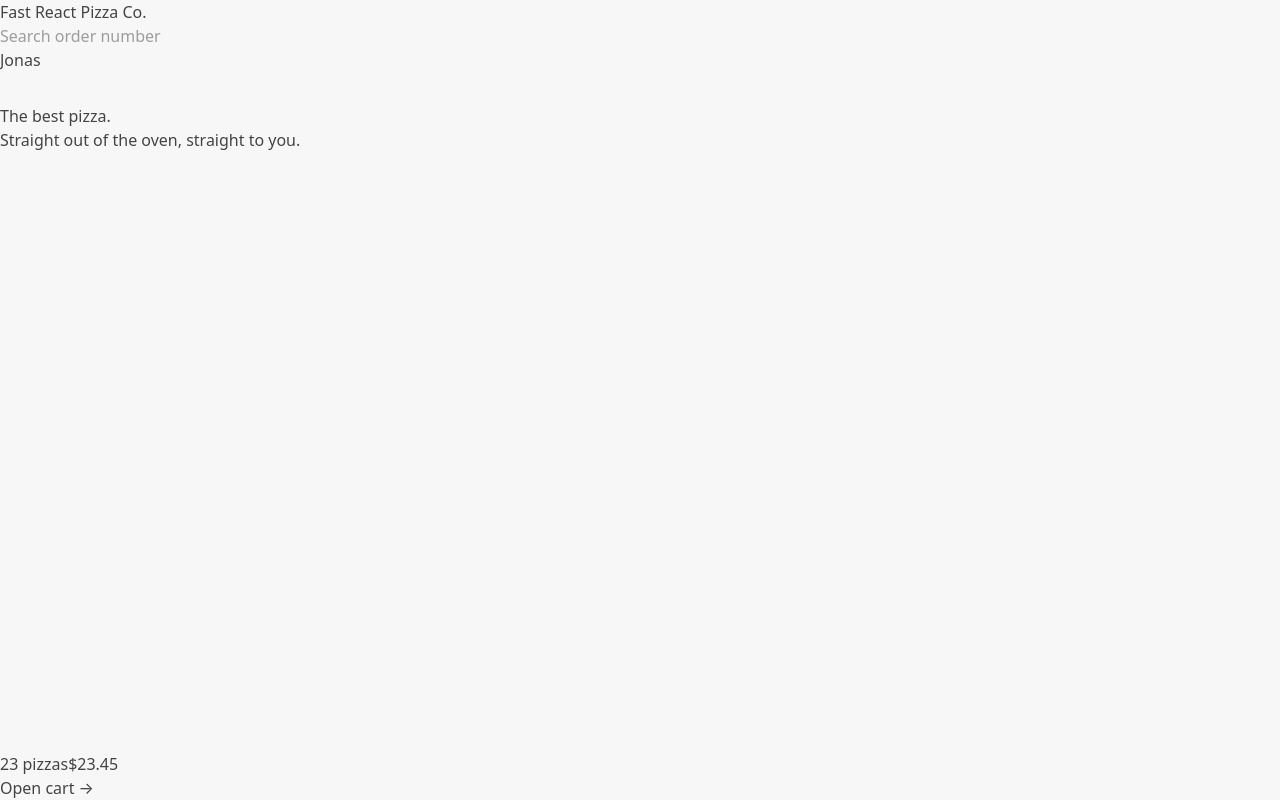
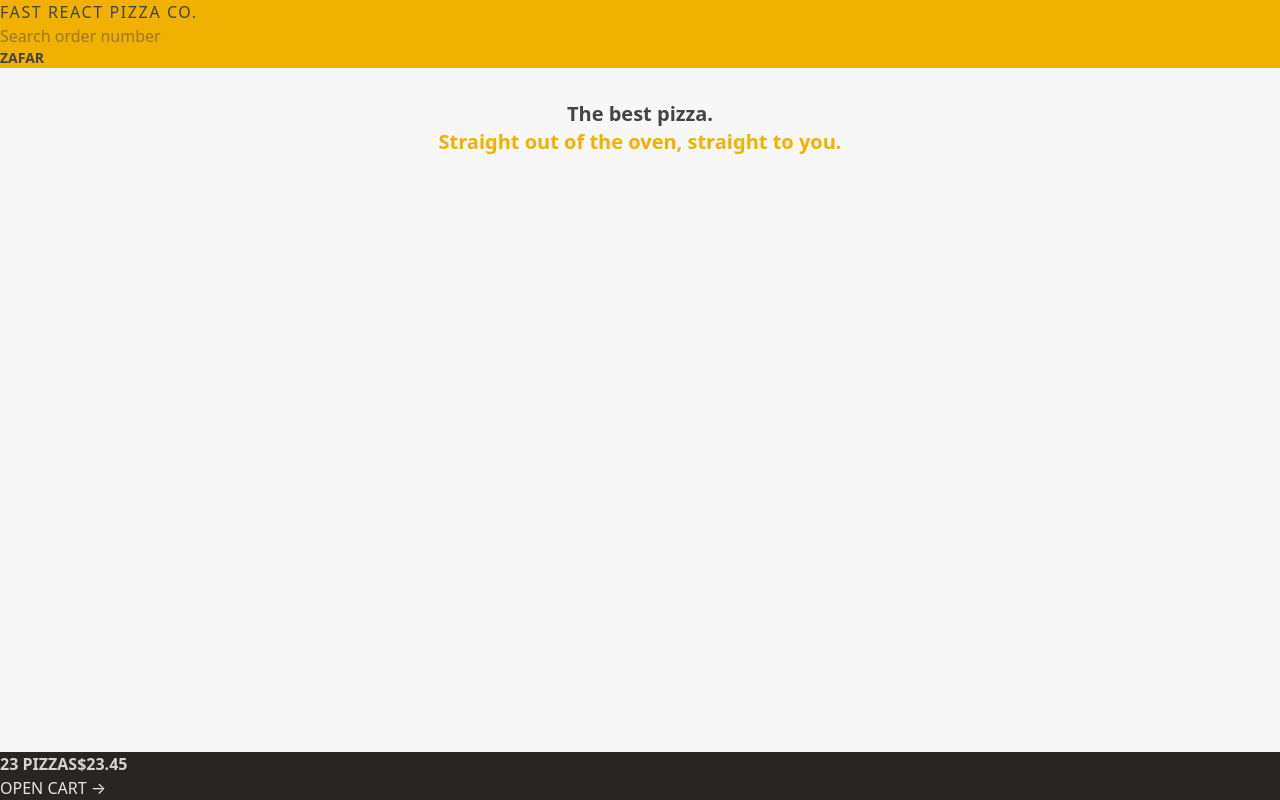
Before and after one commit to mdaz78/fast-react-pizza, a React (Vite) app: page / in a window 1280 px wide. Built offline with nearby package versions, Linux system fonts and the light colour scheme.

Commit message:
style: apply tailwind styling to header, home, and cart components

```diff
--- a/index.html
+++ b/index.html
@@ -6,7 +6,7 @@
     <meta name="viewport" content="width=device-width, initial-scale=1.0" />
     <title>fast-react-pizza</title>
   </head>
-  <body>
+  <body class="bg-stone-100 text-stone-700">
     <div id="root"></div>
     <script type="module" src="/src/main.jsx"></script>
   </body>
--- a/src/features/cart/CartOverview.jsx
+++ b/src/features/cart/CartOverview.jsx
@@ -2,8 +2,8 @@ import { Link } from 'react-router-dom';
 
 function CartOverview() {
   return (
-    <div>
-      <p>
+    <div className="bg-stone-800 text-stone-200 uppercase">
+      <p className="text-stone-300 font-semibold">
         <span>23 pizzas</span>
         <span>$23.45</span>
       </p>
--- /dev/null
+++ b/src/features/user/Username.jsx
@@ -0,0 +1,7 @@
+import React from 'react';
+
+const Username = () => {
+  return <div className="text-sm font-semibold">Zafar</div>;
+};
+
+export default Username;
--- a/src/ui/Header.jsx
+++ b/src/ui/Header.jsx
@@ -1,13 +1,16 @@
 import React from 'react';
 import { Link } from 'react-router-dom';
 import SearchOrder from '../features/order/SearchOrder';
+import Username from '../features/user/Username';
 
 const Header = () => {
   return (
-    <header>
-      <Link to="/">Fast React Pizza Co.</Link>
+    <header className="bg-yellow-500 uppercase">
+      <Link to="/" className="tracking-widest">
+        Fast React Pizza Co.
+      </Link>
       <SearchOrder />
-      <p>Jonas</p>
+      <Username />
     </header>
   );
 };
--- a/src/ui/Home.jsx
+++ b/src/ui/Home.jsx
@@ -1,10 +1,12 @@
 function Home() {
   return (
     <div>
-      <h1>
+      <h1 className="text-center text-xl font-semibold">
         The best pizza.
         <br />
-        Straight out of the oven, straight to you.
+        <span className="text-yellow-500">
+          Straight out of the oven, straight to you.
+        </span>
       </h1>
     </div>
   );
```
